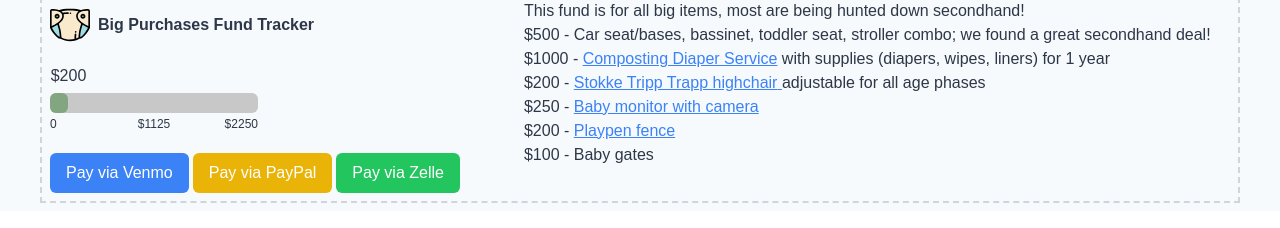
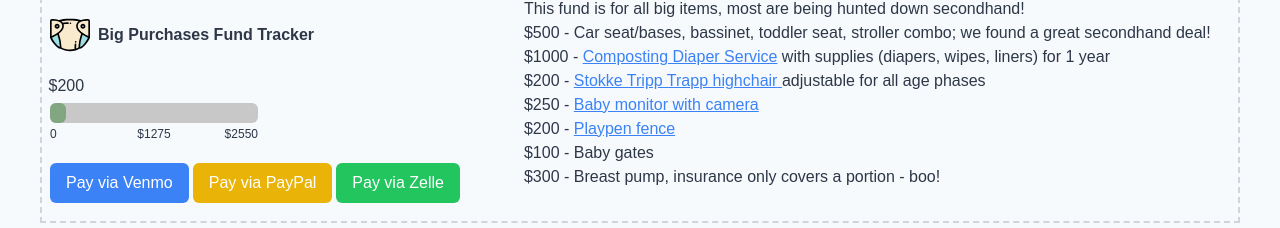
Before and after one commit to longevitytina/dev-site, a Next.js app: page /registry in a window 1280 px wide. Shown: the part 844-1072 px from the top of the page. Built offline with nearby package versions, Linux system fonts and the light colour scheme.

Commit message:
feat: updates fund

```diff
--- a/app/registry/page.tsx
+++ b/app/registry/page.tsx
@@ -126,7 +126,7 @@
       <div className='flex p-2 items-center justify-center'>
         <FundTracker
           fundName='Big Purchases'
-          fundGoal={2250}
+          fundGoal={2550}
           fundCurrent={200}
         />
       </div>
--- a/components/fundTracker.tsx
+++ b/components/fundTracker.tsx
@@ -86,6 +86,7 @@
             </a>
           </li>
           <li>$100 - Baby gates</li>
+          <li>$300 - Breast pump, insurance only covers a portion - boo!</li>
         </ul>
         <br />
       </div>
```
